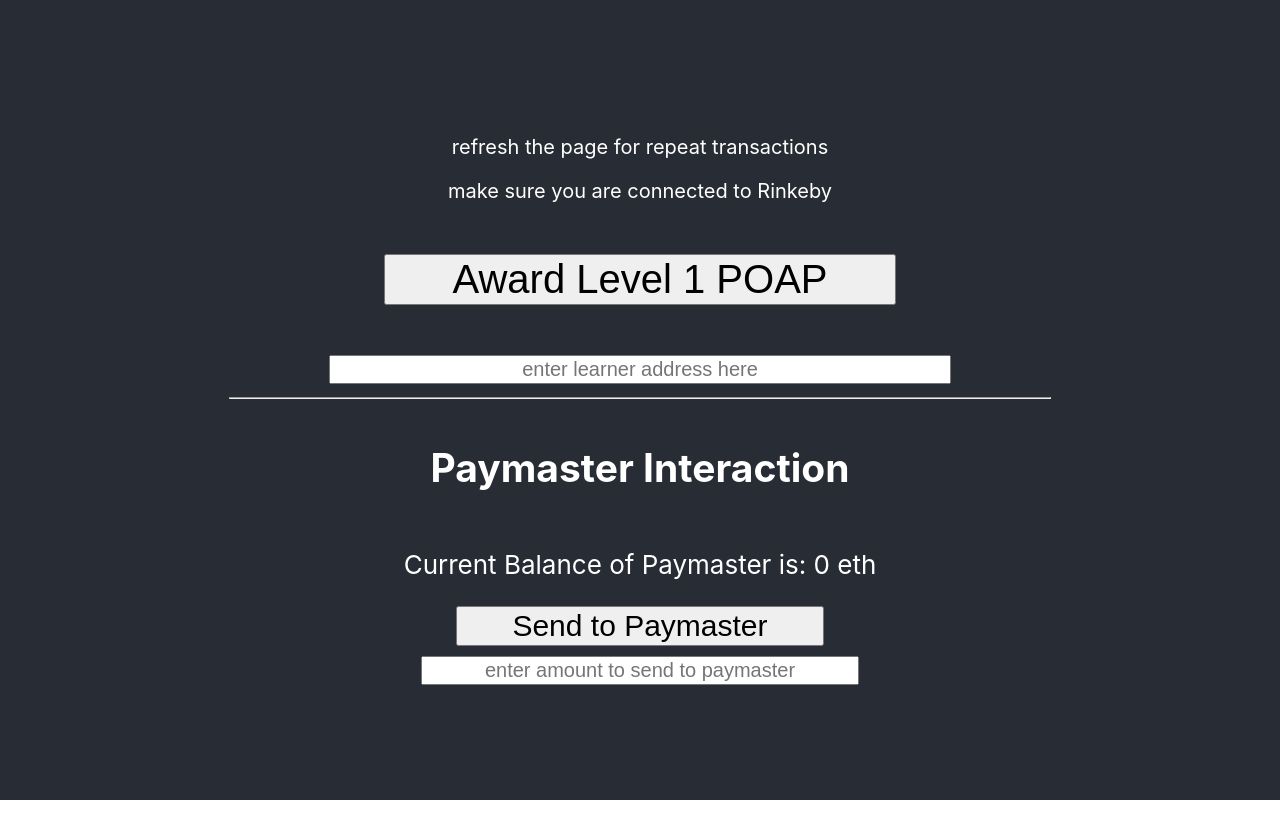
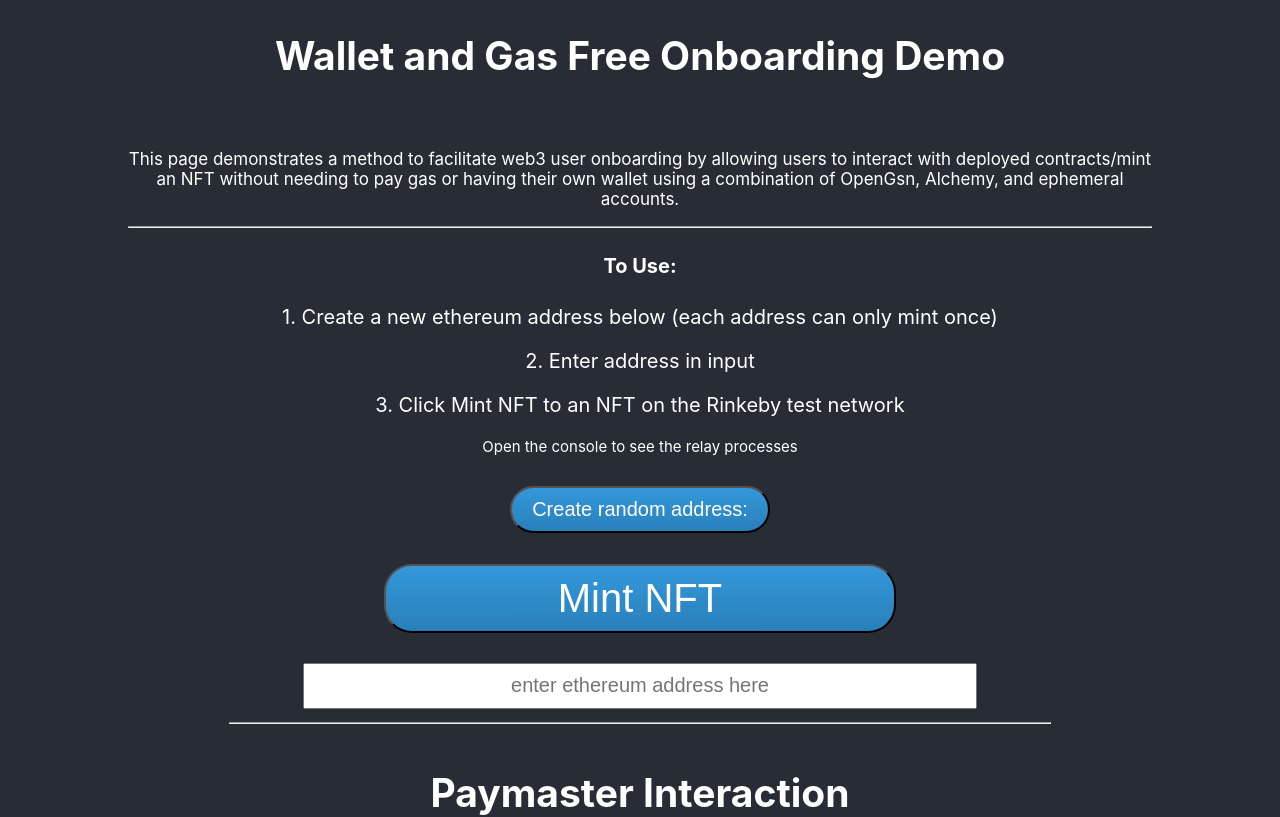
Before and after one commit to psparacino/NoWalletNoGasOnboarding, a React (Create React App) app: page / in a window 1280 px wide. Shown: the top 817 px of the page. Built offline with nearby package versions, Linux system fonts and the light colour scheme.

Commit message:
presentation edits

```diff
--- a/public/index.html
+++ b/public/index.html
@@ -7,7 +7,7 @@
     <meta name="theme-color" content="#000000" />
     <meta
       name="description"
-      content="walletless/gasless poap poc"
+      content="walletless/gasless mint demo"
     />
     <link rel="apple-touch-icon" href="%PUBLIC_URL%/logo192.png" />
     <!--
@@ -24,7 +24,7 @@
       work correctly both with client-side routing and a non-root public URL.
       Learn how to configure a non-root public URL by running `npm run build`.
     -->
-    <title>Free POAP</title>
+    <title>Onboarding Demo</title>
   </head>
   <body>
     <noscript>You need to enable JavaScript to run this app.</noscript>
--- a/src/App.css
+++ b/src/App.css
@@ -2,18 +2,8 @@
   text-align: center;
 }
 
-.App-logo {
-  height: 40vmin;
-  pointer-events: none;
-}
 
-@media (prefers-reduced-motion: no-preference) {
-  .App-logo {
-    animation: App-logo-spin infinite 20s linear;
-  }
-}
-
-.App-header {
+.App-body {
   background-color: #282c34;
   min-height: 100vh;
   display: flex;
@@ -29,4 +19,62 @@
 
 .info-text {
   font-size: 20px;
+  margin-top: 20px;
+  background-color: green,
 }
+
+.txnButton {
+  background: #3498db;
+  background-image: -webkit-linear-gradient(top, #3498db, #2980b9);
+  background-image: -moz-linear-gradient(top, #3498db, #2980b9);
+  background-image: -ms-linear-gradient(top, #3498db, #2980b9);
+  background-image: -o-linear-gradient(top, #3498db, #2980b9);
+  background-image: linear-gradient(to bottom, #3498db, #2980b9);
+  -webkit-border-radius: 28;
+  -moz-border-radius: 28;
+  border-radius: 28px;
+  font-family: Arial;
+  color: #ffffff;
+  font-size: 20px;
+  padding: 10px 20px 10px 20px;
+  text-decoration: none;
+}
+
+.txnButton:hover {
+  background: #3cb0fd;
+  background-image: -webkit-linear-gradient(top, #3cb0fd, #3498db);
+  background-image: -moz-linear-gradient(top, #3cb0fd, #3498db);
+  background-image: -ms-linear-gradient(top, #3cb0fd, #3498db);
+  background-image: -o-linear-gradient(top, #3cb0fd, #3498db);
+  background-image: linear-gradient(to bottom, #3cb0fd, #3498db);
+  text-decoration: none;
+}
+
+.siteButton {
+
+  background: #3498db;
+  background-image: -webkit-linear-gradient(top, #3498db, #2980b9);
+  background-image: -moz-linear-gradient(top, #3498db, #2980b9);
+  background-image: -ms-linear-gradient(top, #3498db, #2980b9);
+  background-image: -o-linear-gradient(top, #3498db, #2980b9);
+  background-image: linear-gradient(to bottom, #3498db, #2980b9);
+  -webkit-border-radius: 28;
+  -moz-border-radius: 28;
+  border-radius: 28px;
+  font-family: Arial;
+  color: #ffffff;
+  font-size: 20px;
+  padding: 10px 20px 10px 20px;
+  text-decoration: none;
+
+}
+
+.siteButton:hover {
+  background: #3cb0fd;
+  background-image: -webkit-linear-gradient(top, #3cb0fd, #3498db);
+  background-image: -moz-linear-gradient(top, #3cb0fd, #3498db);
+  background-image: -ms-linear-gradient(top, #3cb0fd, #3498db);
+  background-image: -o-linear-gradient(top, #3cb0fd, #3498db);
+  background-image: linear-gradient(to bottom, #3cb0fd, #3498db);
+  text-decoration: none;
+}
--- a/src/App.js
+++ b/src/App.js
@@ -17,19 +17,17 @@ import { RelayProvider } from '@opengsn/provider/dist/RelayProvider';
 
 import level1CompletionDeployed from './deployedContractAddresses/Level1Completion.json';
 
-import relayHubDeployed from './localGSNbuilds/RelayHub.json'
+import whitelistDeployed from './deployedContractAddresses/WhitelistPaymaster.json';
 
-import whitelistDeployed from './deployedContractAddresses/WhitelistPaymaster.json';
+import relayHubDeployed from './rinkebyBuilds/RelayHub.json';
+
 
 //style
 import './App.css';
 
 import { BeatLoader } from 'react-spinners';
 
-
 const HttpProvider = require( 'web3-providers-http')
-
-
 
 
 function App() {
@@ -43,7 +41,10 @@ function App() {
   const [poapTokenID, setPAOPTokenID] = useState(0);
   const [poapTokenURI, setPAOPTokenURI] = useState('');
   const [balanceUpdated, setBalanceUpdated] = useState(false);
+
+  //notifications
   const [loading, setLoading] = useState(false);
+  const [relayMessage, setRelayMessage] = useState('');
 
   //Paymaster
 
@@ -63,9 +64,6 @@ function App() {
   const [localHttpProvider, setLocalHttpProvider] = useState('')
 
 
-  const paymasterArtifact = require('./build/WhitelistPaymaster.json')
-
-
   //set provider and WhiteListPaymaster addresss
 
   useEffect(()=> {
@@ -80,12 +78,6 @@ function App() {
 
       async function initContract() {
 
-        //const networkId = await window.ethereum.request({method: 'net_version'})
-
-        //for local paymaster
-        //const paymasterAddress = require('./localGSNbuilds/Paymaster.json').address
-
-        //const whiteListPaymasterAddress = paymasterArtifact.networks[networkId].address;
         setWhitelistPMAddress(whitelistDeployed.address);
 
         const gsnConfig = {
@@ -98,7 +90,6 @@ function App() {
 
 
         let httpweb3provider = new HttpProvider("https://eth-rinkeby.alchemyapi.io/v2/lUClO9NkAFshlkgvnVQD0IwrkYIRCHU_")
-
         setLocalHttpProvider(httpweb3provider)
 
         const gsnProvider = await RelayProvider.newProvider({
@@ -113,13 +104,9 @@ function App() {
         //create one time account
         const uniqueOneTimeAccount = gsnProvider.newAccount()
         setOneTimeAccount(uniqueOneTimeAccount)
-
-
-
-
       }
 
-    },[/*paymasterArtifact.networks*/])
+    },[])
 
 
     //create Contract Instances
@@ -145,7 +132,6 @@ function App() {
 
         //let onetimeAccount connect to contract
         const ephemeralContract = Level1CompletionContract.connect(relayProvider.getSigner(oneTimeAccount.address))
-
         setLevel1CompletionContractEphemeral(ephemeralContract)
 
       }
@@ -179,11 +165,12 @@ function App() {
 
   async function awardPOAP() {
     if (ethers.utils.isAddress(userSubmittedAddress)) {
-
+      setRelayMessage('Relay Sent. Waiting for response...')
       setErrorMessage('')
       Level1CompletionContractEphemeral.awardCertificate(userSubmittedAddress, 'https://random.imagecdn.app/500/150')
         .then((result) => {
           console.log(result, "award result")
+          setRelayMessage('')
           setProofOfTxn(result)
           setLoading(true)
           relayProvider.waitForTransaction(result.hash)
@@ -194,7 +181,7 @@ function App() {
               setPAOPTokenURI(newTokenURI)
               setUserSubmittedAddress('')
               setLoading(false)
-              console.log(userSubmittedAddress, "userSubmittedAddress", newTokenID.toNumber(), "newTokenID", newTokenURI, "RELEVANT TXN RESULTS RESULTS")
+              console.log({"userSubmittedAddress" : userSubmittedAddress, "newTokenID" : newTokenID.toNumber(), "RELEVANT TXN RESULTS RESULTS" : newTokenURI})
 
             })
         })
@@ -211,9 +198,28 @@ function App() {
         })
 
     } else{
-        setErrorMessage('Please enter a valid address')
+        setErrorMessage('Please enter a valid ethereum address')
     }
 
+  }
+
+  const RandomWallet = () => {
+    const [randomAddress, setRandomAddress]= useState('');
+
+    function setRandom() {
+      const  newWallet = ethers.Wallet.createRandom()
+      setRandomAddress(newWallet.address);
+    }
+
+
+    return(
+      <>
+        <button className="siteButton" onClick={setRandom}> Create random address:</button>
+        {randomAddress ?
+          <p>{randomAddress}</p> :
+          null}
+      </>
+    )
   }
 
   //Paymaster Component
@@ -259,7 +265,7 @@ function App() {
 
 
     <div style={{width: '60%'}}>
-      <button onClick={deposit}  style={{fontSize: '30px', width: '60%'}} > Send to Paymaster</button>
+      <button onClick={deposit} className="siteButton" style={{fontSize: '30px', width: '70%'}}>Send to Paymaster</button>
       {amountMessage ?
       <p>{amountMessage}</p>
       : null}
@@ -270,7 +276,7 @@ function App() {
       placeholder='enter amount to send to paymaster'
       onChange={(e) => setAmount(e.target.value)}
       value={amount || ''}
-      style={{width: '70%', fontSize: '20px', marginTop: '10px', textAlign: 'center'}} />
+      style={{width: '80%', height: '40px', fontSize: '20px', marginTop: '30px', textAlign: 'center'}} />
 
 
 
@@ -284,43 +290,53 @@ function App() {
 
   return (
     <div className="App">
-      <header className="App-header">
-        <BeatLoader color={'gray'} loading={loading}size={50} />
-        {loading ?
-        <>
-          <p>Waiting for transaction to mine...</p>
-          <hr style={{color: 'white', width: '80%'}}/>
-        </>
+      <div className="App-body">
+        <h2>Wallet and Gas Free Onboarding Demo</h2>
+        <div className="info-text">
+          <p style={{fontSize: '17px'}}>This page demonstrates a method to facilitate web3 user onboarding by allowing users to interact with deployed contracts/mint an NFT without needing to pay gas or having their own wallet using a combination of OpenGsn, Alchemy, and ephemeral accounts.</p>
+          <hr />
+          <h4>To Use:</h4>
+            <p>1. Create a new ethereum address below (each address can only mint once)</p>
+            <p>2. Enter address in input</p>
+            <p>3. Click Mint NFT to an NFT on the Rinkeby test network</p>
+            <p style={{fontSize: '15px', paddingBottom: '15px'}}>Open the console to see the relay processes</p>
 
-        : null }
-
-        <div className="info-text">
-          <p>refresh the page for repeat transactions</p>
-          <p>make sure you are connected to Rinkeby</p>
         </div>
+        <RandomWallet />
 
         <br />
-        <button className='txnbutton' style={{fontSize: '40px', width: '50%'}} onClick={awardPOAP}>Award Level 1 POAP</button>
+        <button className='txnButton' style={{fontSize: '40px', width: '50%'}} onClick={awardPOAP}>Mint NFT</button>
+        {relayMessage ?
+        <p>{relayMessage}</p> :
+        null }
 
             <input
               name="userAddress"
               type="text"
-              placeholder='enter learner address here'
+              placeholder='enter ethereum address here'
               onChange={(e) => setUserSubmittedAddress(e.target.value)}
               value={userSubmittedAddress || ''}
-              style={{width: '60%', fontSize: '20px', marginTop: '50px', textAlign: 'center'}} />
+              style={{width: '65%', height: '40px', fontSize: '20px', marginTop: '30px', textAlign: 'center'}} />
 
          { proofOfTxn ?
-          <p style={{color : 'white', fontSize: '30px'}}>Proof Of Txn: {proofOfTxn.hash}</p> :
+          <p style={{color : 'white', fontSize: '25px'}}>Transaction Hash: {proofOfTxn.hash}</p> :
           null
         }
-
+        {loading ?
+        <div style={{marginTop: '30px'}}>
+          <BeatLoader color={'gray'} loading={loading} size={50}/>
+          <p>Waiting for transaction to mine...</p>
+        </div>
+        : null }
 
         { poapTokenID ?
-          <p style={{color : 'white'}}>New Token ID: {poapTokenID.toNumber()}</p> :
+            <>
+              <p style={{fontWeight :'bold', color: 'green'}}>Transaction Success!</p>
+              <p style={{color : 'white'}}>New Token ID: {poapTokenID.toNumber()}</p>
+            </>
+           :
           null
         }
-
         { poapTokenURI ?
             <>
               <p style={{color : 'white'}}>Token Image:</p>
@@ -334,14 +350,12 @@ function App() {
         {errorMessage}
 
         <hr style={{color: 'white', width: '80%'}} />
-
         <h2>Paymaster Interaction</h2>
-
-        <p>Current Balance of Paymaster is: {paymasterBalance} eth</p>
-
+          <p className='info-text'>Gas fees are paid by a Paymaster contract in the relay system. This contract's balance needs to be maintained by the deployer. Sample function below.</p>
+          <p style={{marginBottom: '30px'}}>Current Balance of Paymaster is: {paymasterBalance} eth</p>
         <RefillPaymaster />
 
-      </header>
+      </div>
     </div>
   );
 }
```
Also changed, not shown: src/components/MetaMaskButton.css (deleted, +0 -11 lines), src/components/MetaMaskButton.js (deleted, +0 -50 lines), src/rinkebyBuilds/Forwarder.json (renamed from src/localGSNbuilds/Forwarder.json), src/rinkebyBuilds/Paymaster.json (renamed from src/localGSNbuilds/Paymaster.json), src/rinkebyBuilds/Penalizer.json (renamed from src/localGSNbuilds/Penalizer.json), src/rinkebyBuilds/RelayHub.json (renamed from src/localGSNbuilds/RelayHub.json), src/rinkebyBuilds/StakeManager.json (renamed from src/localGSNbuilds/StakeManager.json), src/rinkebyBuilds/VersionRegistry.json (renamed from src/localGSNbuilds/VersionRegistry.json), src/rinkebyBuilds/WhitelistPaymasterAddress.json (renamed from src/localGSNbuilds/WhitelistPaymasterAddress.json), 2 other files (tests, documents, lock files or other folders).
